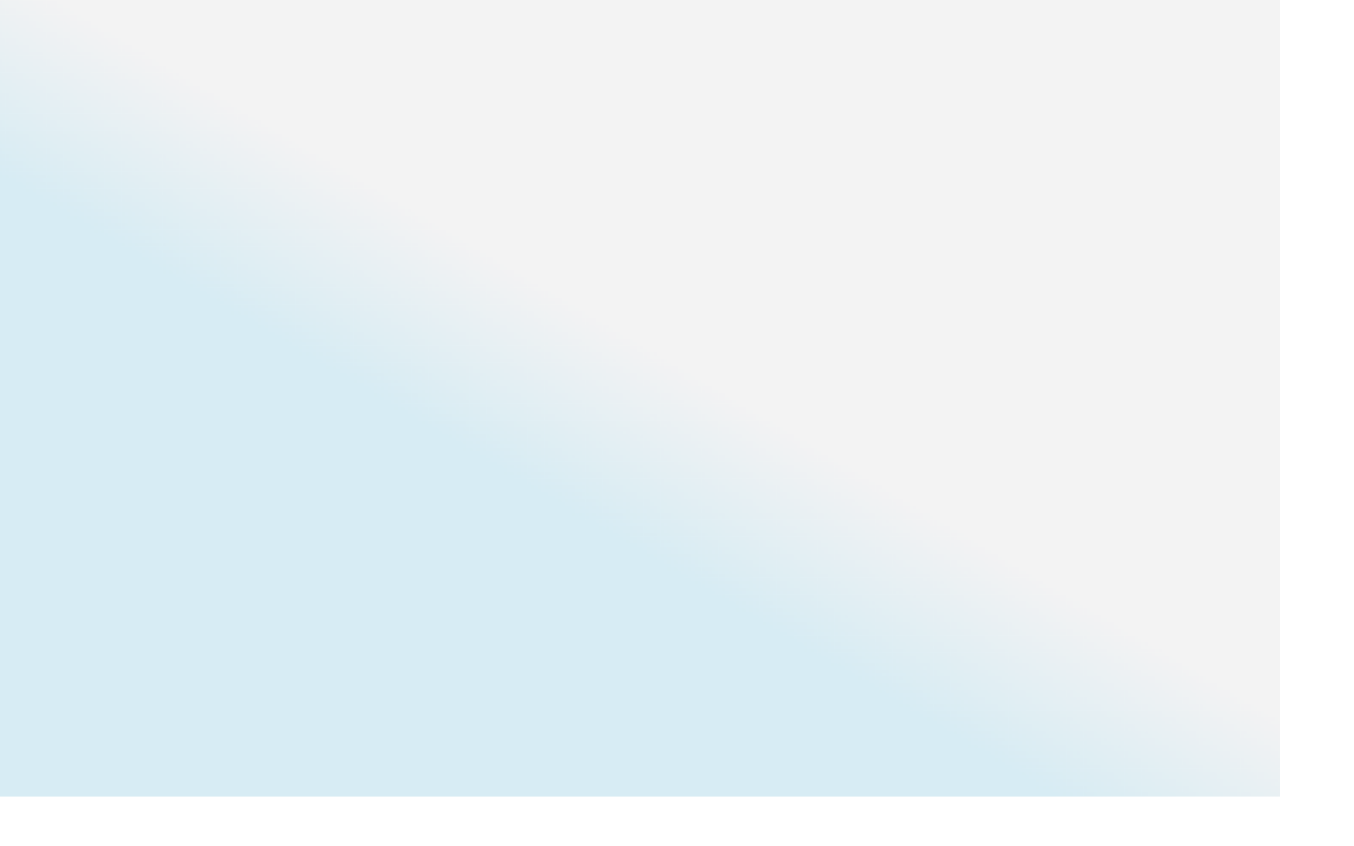
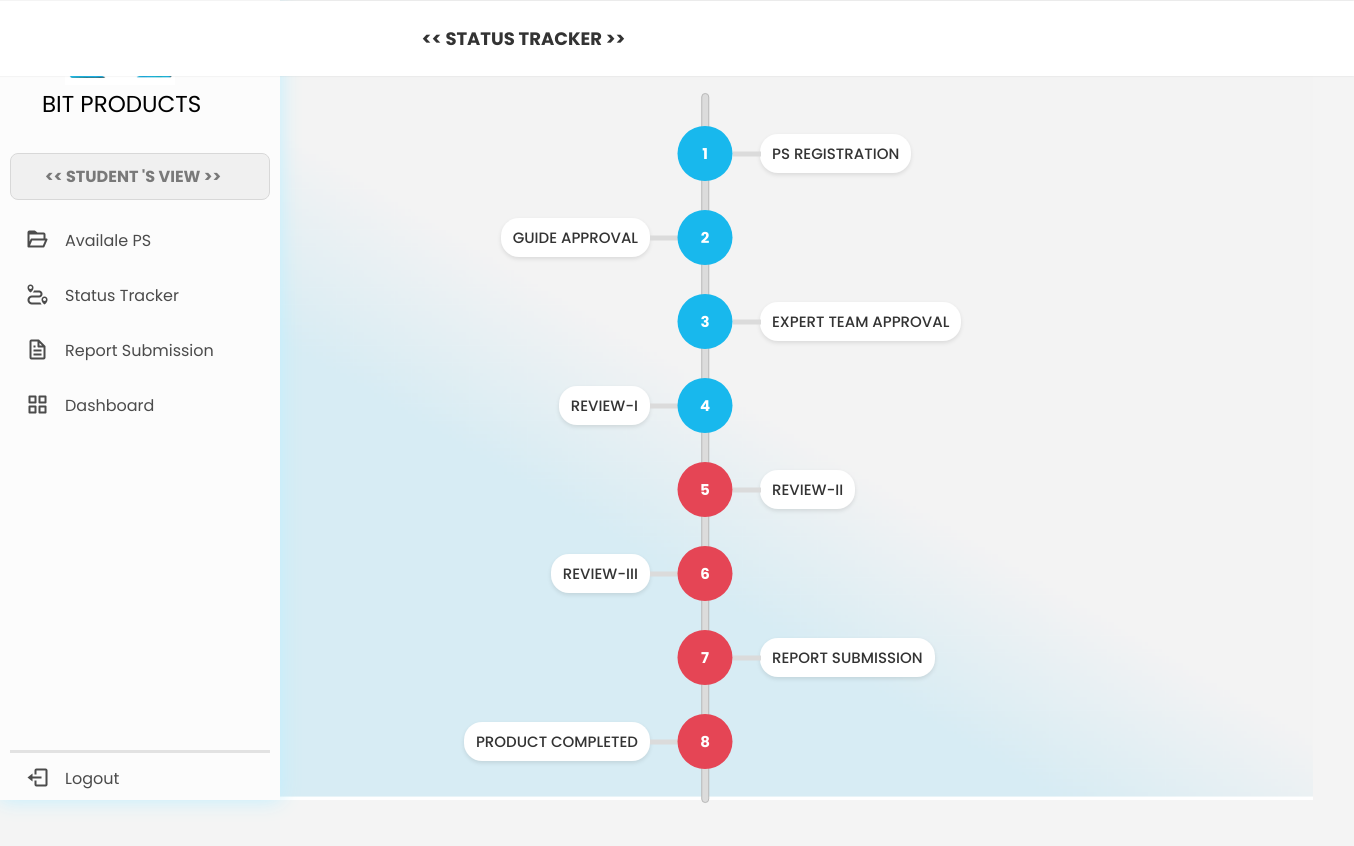
Before and after one commit to BalajiiSelvam/BIT-Prodcuts, a React (Vite) app: page /stracker in a window 1280 px wide. Before the commit this address had no page. Shown: the top 846 px of the page, 1354 px wide, since content can reach past the window. Before the commit the page ends 800 px from the top, so only its background shows below. Built offline with nearby package versions, Linux system fonts and the light colour scheme.

Commit message:
Stracker added

```diff
--- a/src/App.jsx
+++ b/src/App.jsx
@@ -3,6 +3,7 @@ import { BrowserRouter, Routes, Route } from 'react-router-dom'
 import Register from './pages/Register/Register'
 import Login from './pages/Login/Login'
 import AvailPs from './pages/Student/AvailablePs'
+import Stracker from './pages/Student/Stracker'
 import './App.css'
 
 function App() {
@@ -12,6 +13,7 @@ function App() {
       <Route path="/" element={<Register />} />
       <Route path="/login" element={<Login />} />
       <Route path="/availps" element={<AvailPs />} />
+      <Route path="/stracker" element={<Stracker />} />
     </Routes>
   </BrowserRouter>
   )
--- a/src/components/Ssidebar.jsx
+++ b/src/components/Ssidebar.jsx
@@ -2,6 +2,7 @@ import React from 'react'
 import '@fortawesome/fontawesome-free/css/all.css';
 import './sbar.css'
 import BIT from '../assets/logo192.png'
+import { Link } from 'react-router-dom';
 
 export default function Ssidebar() {
   return (
@@ -21,17 +22,17 @@ export default function Ssidebar() {
               <span class="line"></span>
             </div>
             <li class="item">
-              <a href="#" class="link flex">
+              <Link to="/availps" class="link flex">
               <i className="bx bx-folder-open" style={{ fontSize: '24px' }}></i>
               <span>Availale PS</span>
-              </a>
+              </Link>
             </li>
-            <li class="item">
-              <a href="#" class="link flex">
-              <i class="bx bx-trip"style={{ fontSize: '24px' }}></i>
-              <span> Status Tracker</span>
-              </a>
-            </li>
+            <li className="item">
+  <Link to="/stracker" className="link flex">
+    <i className="bx bx-trip" style={{ fontSize: '24px' }}></i>
+    <span>Status Tracker</span>
+  </Link>
+</li>
             <li class="item">
               <a href="#" class="link flex">
               <i class="bx bx-file"></i>
--- /dev/null
+++ b/src/pages/Student/Stracker.jsx
@@ -0,0 +1,54 @@
+import React from 'react'
+import './stracker.css'
+import StudentSideBar from '../../components/Ssidebar'
+export default function Stracker() {
+    return (
+        <>
+          <StudentSideBar />
+          <div className='content'>
+      <div className='top-box'>
+        <h2>&lt;&lt; STATUS TRACKER &gt;&gt;</h2>
+      </div>
+
+    </div>
+          <div class="tracker-wrapper">
+          <div class="tracker-container">
+          <div class="tracker-line"></div>
+          <div class="tracker-step">
+            <div class="tracker-circle blue">1</div>
+            <div class="tracker-label left">PS REGISTRATION</div>
+          </div>
+          <div class="tracker-step">
+            <div class="tracker-circle blue">2</div>
+            <div class="tracker-label right">GUIDE APPROVAL</div>
+          </div>
+          <div class="tracker-step">
+            <div class="tracker-circle blue">3</div>
+            <div class="tracker-label left">EXPERT TEAM APPROVAL</div>
+          </div>
+          <div class="tracker-step">
+            <div class="tracker-circle blue">4</div>
+            <div class="tracker-label right">REVIEW-I</div>
+          </div>
+          <div class="tracker-step">
+            <div class="tracker-circle red">5</div>
+            <div class="tracker-label left">REVIEW-II</div>
+          </div>
+          <div class="tracker-step">
+            <div class="tracker-circle red">6</div>
+            <div class="tracker-label right">REVIEW-III</div>
+          </div>
+          <div class="tracker-step">
+            <div class="tracker-circle red">7</div>
+            <div class="tracker-label left">REPORT SUBMISSION</div>
+          </div>
+          <div class="tracker-step">
+            <div class="tracker-circle red">8</div>
+            <div class="tracker-label right">PRODUCT COMPLETED</div>
+          </div>
+        </div>
+        </div>
+        </>
+
+          );
+}
--- /dev/null
+++ b/src/pages/Student/stracker.css
@@ -0,0 +1,110 @@
+body {
+    font-family: 'Poppins', sans-serif;
+    margin: 0;
+    background-color: #f4f4f4;
+    height: 100vh;
+    overflow: hidden;
+}
+
+.tracker-wrapper {
+    display: flex;
+    justify-content: center;
+    align-items: center;
+    height: 100vh;
+
+}
+
+.tracker-container {
+    position: relative;
+    margin-top: -5px;
+    margin-left: 130px;
+}
+
+.tracker-line {
+    position: absolute;
+    left: 50%;
+    transform: translateX(-50%);
+    width: 7.5px;
+    height: 710px;
+    background-color: #dcdcdc;
+    border: 1px solid rgb(184, 184, 184);
+    border-radius: 4px;
+    margin-top: 23px;
+}
+
+.tracker-step {
+    position: relative;
+    display: flex;
+    align-items: center;
+    margin: 84px 0;
+}
+
+.tracker-circle {
+    position: absolute;
+    left: 50%;
+    transform: translateX(-50%);
+    width: 55px;
+    height: 55px;
+    border-radius: 50%;
+    background-color: #4caf50;
+    display: flex;
+    justify-content: center;
+    align-items: center;
+    color: white;
+    font-weight: bold;
+    z-index: 1;
+    font-size: 15px;
+}
+
+.tracker-circle.blue {
+    background-color: #18b8ed;
+    z-index: 1;
+}
+
+.tracker-circle.red {
+    background-color: #e54555;
+    z-index: 1;
+}
+
+.tracker-label {
+    position: absolute;
+    font-size: 15px;
+    font-weight: 500;
+    white-space: nowrap;
+    font-family: 'Poppins', sans-serif;
+    padding: 8px 12px;
+    background-color: #ffffff;
+    border-radius: 18px;
+    box-shadow: 0 2px 4px rgba(0, 0, 0, 0.1);
+}
+
+.tracker-label::before {
+    content: '';
+    position: absolute;
+    top: 50%;
+    transform: translateY(-50%);
+    width: 20px;
+    height: 2px;
+    background-color: #dbdbdb;
+}
+
+.tracker-label.left {
+    left: calc(50% + 55px);
+}
+
+.tracker-label.left::before {
+    left: -27.5px;
+    height: 5px;
+    width: 28px;
+}
+
+.tracker-label.right {
+    right: calc(50% + 55px);
+    text-align: right;
+}
+
+.tracker-label.right::before {
+    right: -27.5px;
+    height: 5px;
+    width: 28px;
+}
```
